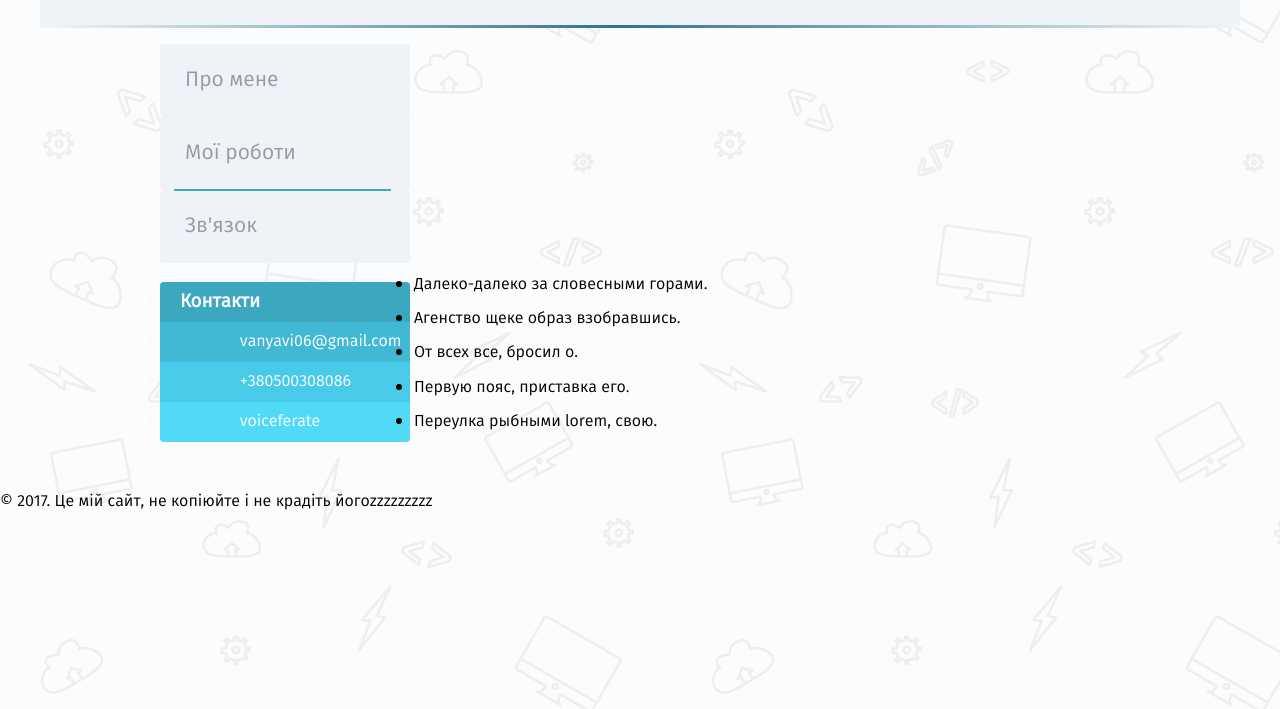
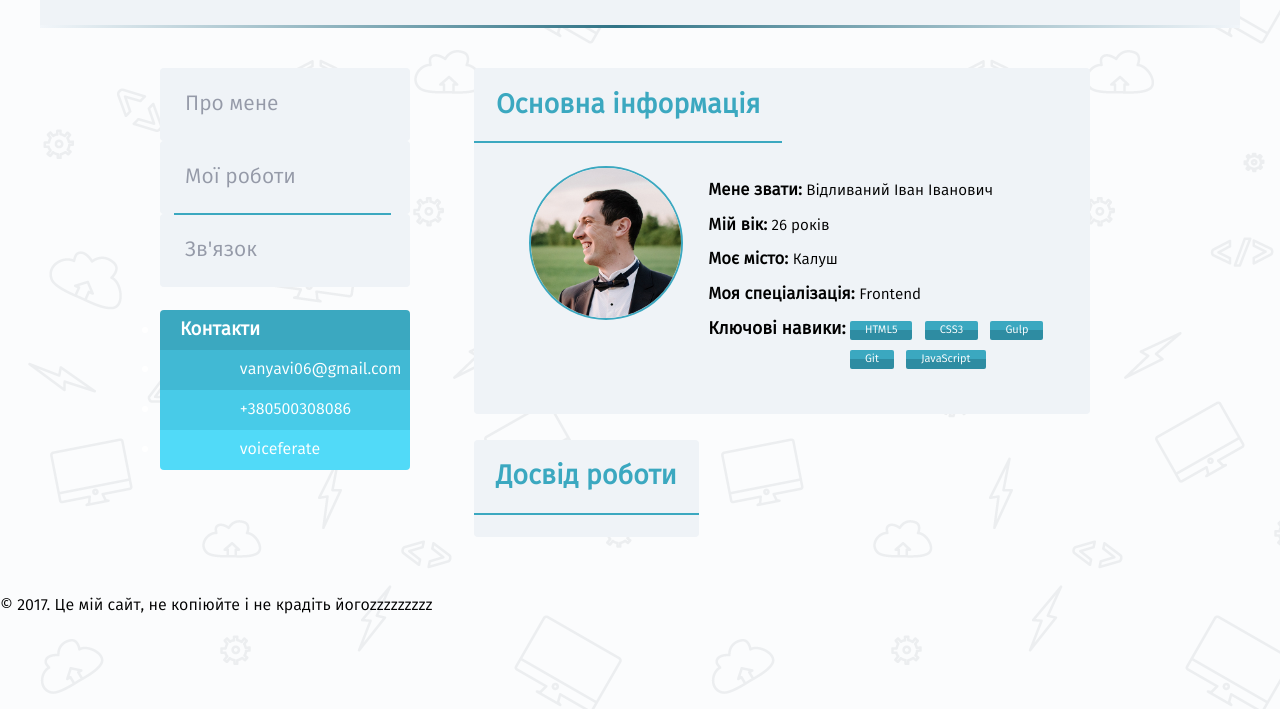
Before and after one commit to voiceferate/loft, a website: page app/html/index.html in a window 1280 px wide. Shown: the part 91-800 px from the top of the page. Drawn offline with nearby package versions, Linux system fonts and the light colour scheme; files that its build step writes are made by us from their sources; files whose address does not match are found by name.

Commit message:
main info added

```diff
--- a/app/css/_aside_left.css
+++ b/app/css/_aside_left.css
@@ -1,10 +1,12 @@
 .left-panel{
 	display: inline-block;
 	width: 26%;
+	vertical-align: top;
 }
 
 .side-nav__list{
 	list-style: none;
+	margin-bottom: 23px;
 }
 
 .side-nav__list-item{
--- a/app/css/_global_styles.css
+++ b/app/css/_global_styles.css
@@ -8,3 +8,9 @@ body{
 	max-width: 60em;
 	margin: 0 auto;
 }
+
+.section-wrapper{
+	display: inline-block;
+	width: 40em;
+	margin-left: 60px;
+}
--- a/app/css/_header_styles.css
+++ b/app/css/_header_styles.css
@@ -10,6 +10,7 @@
 	display: flex;
 	flex-wrap: wrap;
 	justify-content: space-between;
+	margin-bottom: 40px;
 }
 
 .header__logo{
--- a/app/css/_normalize.css
+++ b/app/css/_normalize.css
@@ -451,8 +451,8 @@ template {
 /*my styles*/
 
 ul, menu, dir{
-    -webkit-margin-before: 1em;
-    -webkit-margin-after: 1em;
+    -webkit-margin-before: 0;
+    -webkit-margin-after: 0;
     -webkit-margin-start: 0px;
     -webkit-margin-end: 0px;
     -webkit-padding-start: 0px;
--- /dev/null
+++ b/app/css/main.css
@@ -0,0 +1,70 @@
+.main-info{
+	vertical-align: top;
+	background-color: #eff3f7;
+	border-radius: 4px;
+	margin-bottom: 1.625em;
+}
+
+.info-header{
+	font-size: 1.6875em;
+	color: #3ba8c0;
+	height: 1.875em;
+	padding: 0 22px;
+	border-bottom: 2px solid #3ba8c0;
+	display: inline-block;
+}
+
+.main-info__img{
+	display: inline-block;
+	width: 14.375em;
+	vertical-align: top;
+}
+
+.main-info__img img{
+	width: 150px;
+	height: 150px;
+	border-radius: 50%;
+	border: 2px solid #3ba8c0;
+	margin-left: 55px;
+}
+
+.main-info__list{
+	display: inline-block;
+	list-style: none;
+	margin-bottom: 4em;
+}
+
+.main-info__list-item{
+	height: 100%;
+}
+
+.main-info__text{
+	font-size: .95em;
+}
+
+.main-info__text_bolder{
+	font-size: 1.1em;
+	font-weight: bold;
+	-webkit-margin-before: 1em;
+}
+
+.skils-list{
+	display: inline-block;
+	list-style: none;
+	width: 15em;
+	height: 30px;
+	vertical-align: top;
+}
+
+.skils-list__item{
+	display: inline-block;
+	height: 19px;
+	background-image: linear-gradient(to top, #2e8ca2 0%, #2e8ca2 52%, #3ba8c0 53%, #3ba8c0 100%);
+	border-radius: 2px;
+	padding: 0 15px;
+	line-height: 19px;
+	margin-bottom: 9px;
+	margin-right: 8px;
+	font-size: 0.6875em;
+	color: #fff;
+}
--- a/app/html/index.html
+++ b/app/html/index.html
@@ -9,29 +9,47 @@
   @@include('./_header.html')
   <div class="s-wrapper">
     @@include('./_aside_left.html')
+    <div class="section-wrapper">
       <section class="main-info">
-      <h2 class="info-header"></h2>
+        <h2 class="info-header">Основна інформація</h2>
         <div class="main-info__wrapper">
-        <div class="main-info__img"></div>
+          <div class="main-info__img">
+            <img src="images/avater.jpg" alt="">
+          </div>
           <ul class="main-info__list">
             <li class="main-info__list-item">
-            <p class="main-info__text">Далеко-далеко за словесными горами.</p>
+              <p class="main-info__text"><span class="main-info__text_bolder">Мене звати: </span>Відливаний Іван Іванович</p>
             </li>
             <li class="main-info__list-item">
-            <p class="main-info__text">Агенство щеке образ взобравшись.</p>
+              <p class="main-info__text"><span class="main-info__text_bolder">Мій вік: </span> 26 років</p>
             </li>
             <li class="main-info__list-item">
-            <p class="main-info__text">От всех все, бросил о.</p>
+              <p class="main-info__text"><span class="main-info__text_bolder">Моє місто: </span>Калуш</p>
             </li>
             <li class="main-info__list-item">
-            <p class="main-info__text">Первую пояс, приставка его.</p>
+              <p class="main-info__text"><span class="main-info__text_bolder">Моя спеціалізація: </span>Frontend</p>
             </li>
             <li class="main-info__list-item">
-            <p class="main-info__text">Переулка рыбными lorem, свою.</p>
+              <span class="main-info__text_bolder">Ключові навики:</span>
+              <ul class="skils-list">
+                <li class="skils-list__item"><span>HTML5</span></li>
+                <li class="skils-list__item"><span>CSS3</span></li>
+                <li class="skils-list__item"><span>Gulp</span></li>
+                <li class="skils-list__item"><span>Git</span></li>
+                <li class="skils-list__item"><span>JavaScript</span></li>
+              </ul>
             </li>
           </ul>
         </div>
       </section>
+
+      <section class="main-info">
+        <h2 class="info-header">Досвід роботи</h2>
+        <div class="main-info__wrapper">
+
+        </div>
+      </section>
+  </div>
   </div>
 @@include('./_footer.html')
 </body>
--- a/package.json
+++ b/package.json
@@ -15,9 +15,6 @@
     "gulp-cssnano": "^2.1.2",
     "gulp-rename": "^1.2.2",
     "gulp-watch": "^4.3.11",
-    "rigger": "^0.5.10"
-  },
-  "dependencies": {
     "gulp-file-include": "^1.1.0"
   }
 }
```
Also changed, not shown: app/images/avater.jpg (added), dist/css/main.min.css, dist/images/avater.jpg (added), dist/index.html. Lines whose indentation alone changed are shown as unchanged.
